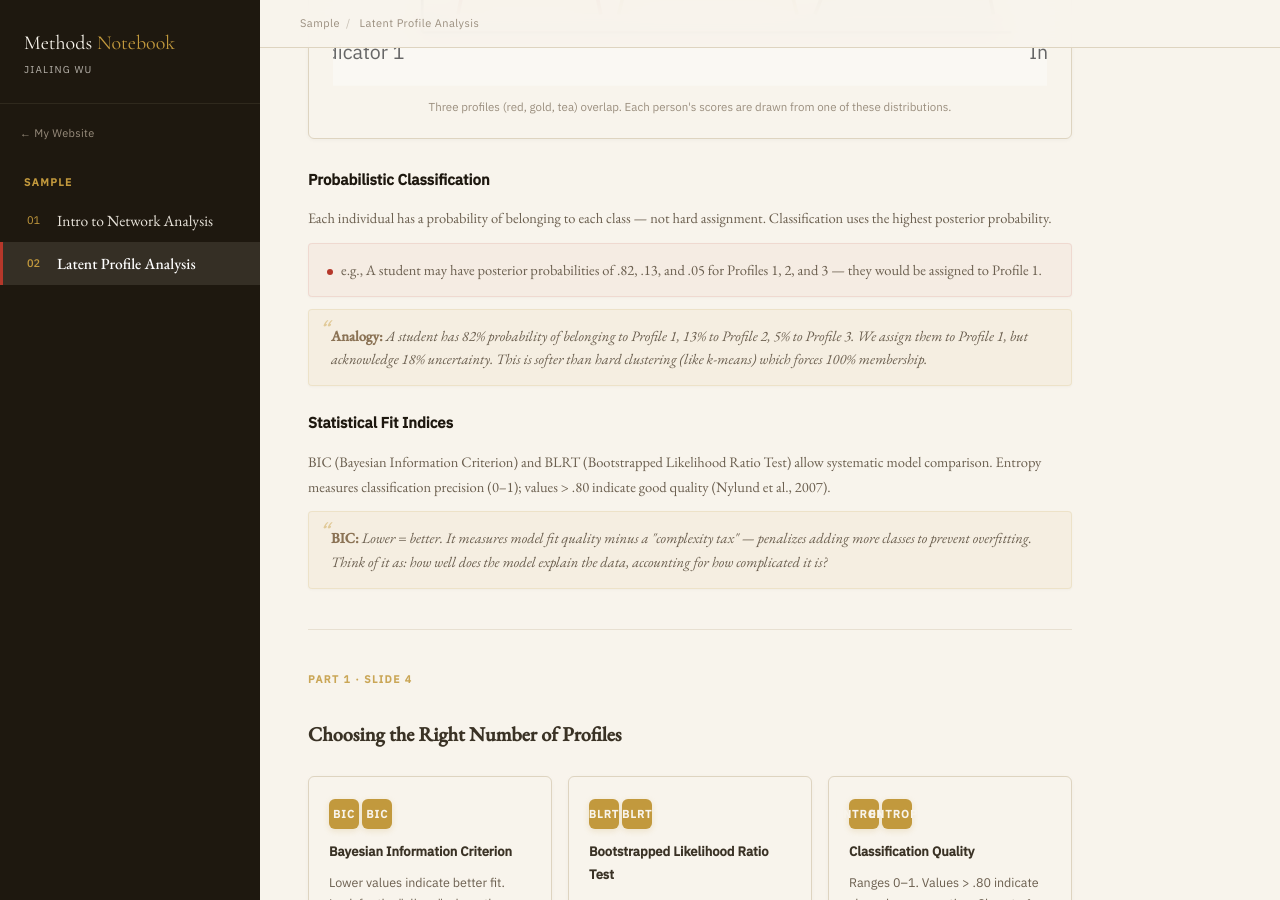
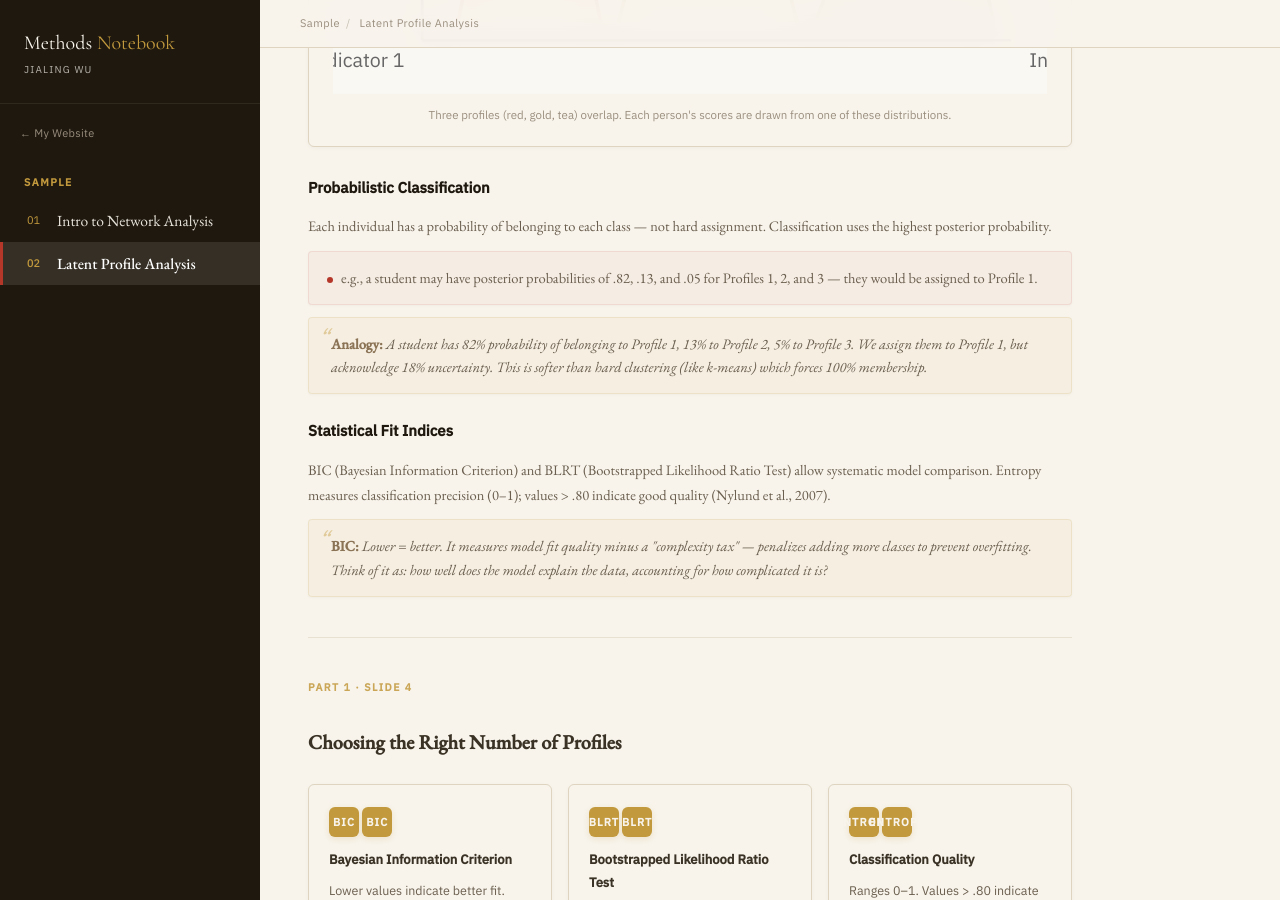
Before and after one commit to jialing-wu/jialing-wu.github.io, a Jekyll site: the page built from methods/lpa.html, in a window 1280 px wide and 900 px high, scrolled down 2320 px. Built offline with Jekyll 4.4.1, drawn with Linux system fonts in a browser that asks for light colours.

Commit message:
Fix LPA page: remove duplicate setLang, fix layout and HTML issues
- Remove duplicate setLang function (conflicts with layout scripts.html)
- Move compare-footer inside compare-grid (2 locations) for grid-column to work
- Fix "e.g., A student" → "e.g., a student"
- Remove stray </body></html> tags (Jekyll layout provides these)

Co-Authored-By: Claude Opus 4.6 <noreply@anthropic.com>

```diff
--- a/methods/lpa.html
+++ b/methods/lpa.html
@@ -575,9 +575,9 @@ body.presenting .pres-progress{
         <div class="example">"学生中存在哪些不同的动机组合模式？"</div>
       </div>
     </div>
+    <div class="compare-footer" data-lang="en">The mean can mask meaningful heterogeneity — person-centered methods reveal hidden diversity.</div>
+    <div class="compare-footer" data-lang="zh">均值会掩盖有意义的异质性——以个体为中心的方法能揭示隐藏的多样性。</div>
   </div>
-  <div class="compare-footer" data-lang="en">The mean can mask meaningful heterogeneity — person-centered methods reveal hidden diversity.</div>
-  <div class="compare-footer" data-lang="zh">均值会掩盖有意义的异质性——以个体为中心的方法能揭示隐藏的多样性。</div>
 </div>
 
 <hr class="section-divider pres-hide">
@@ -714,7 +714,7 @@ body.presenting .pres-progress{
     <h3 data-lang="zh">概率性分类</h3>
     <div class="method-desc" data-lang="en">Each individual has a probability of belonging to each class — not hard assignment. Classification uses the highest posterior probability.</div>
     <div class="method-desc" data-lang="zh">每个个体都有属于每个类别的概率——不是硬性分配。最终分类取后验概率最高的类别。</div>
-    <div class="method-example" data-lang="en">e.g., A student may have posterior probabilities of .82, .13, and .05 for Profiles 1, 2, and 3 — they would be assigned to Profile 1.</div>
+    <div class="method-example" data-lang="en">e.g., a student may have posterior probabilities of .82, .13, and .05 for Profiles 1, 2, and 3 — they would be assigned to Profile 1.</div>
     <div class="method-example" data-lang="zh">例如：某学生属于 Profile 1、2、3 的后验概率分别为 .82、.13、.05 → 分配到 Profile 1。</div>
     <div class="method-analogy" data-lang="en"><strong>Analogy:</strong> A student has 82% probability of belonging to Profile 1, 13% to Profile 2, 5% to Profile 3. We assign them to Profile 1, but acknowledge 18% uncertainty. This is softer than hard clustering (like k-means) which forces 100% membership.</div>
     <div class="method-analogy" data-lang="zh"><strong>类比：</strong>某学生属于 Profile 1 的概率 82%、Profile 2 的概率 13%、Profile 3 的概率 5%。我们把他归入 Profile 1，但承认有 18% 的不确定性。这比硬聚类（如 k-means 强制 100% 归属）更柔和。</div>
@@ -1031,10 +1031,9 @@ body.presenting .pres-progress{
         <p><strong>其他：</strong>多层次 LCA/LPA、因子混合模型、小样本的贝叶斯估计。</p>
       </div>
     </div>
+    <div class="compare-footer" data-lang="en">LPA is the cross-sectional foundation — LTA and GMM extend it to time.</div>
+    <div class="compare-footer" data-lang="zh">LPA 是横截面的基础——LTA 和 GMM 将其拓展到时间维度。</div>
   </div>
-
-  <div class="compare-footer" data-lang="en">LPA is the cross-sectional foundation — LTA and GMM extend it to time.</div>
-  <div class="compare-footer" data-lang="zh">LPA 是横截面的基础——LTA 和 GMM 将其拓展到时间维度。</div>
 </div>
 
 <hr class="section-divider pres-hide">
@@ -1090,22 +1089,6 @@ body.presenting .pres-progress{
 </div>
 
 <script>
-/* ══════════════════════════════════════════════════════
-   LANGUAGE TOGGLE
-   ══════════════════════════════════════════════════════ */
-function setLang(lang) {
-  document.body.className = lang;
-  document.getElementById('btn-en').style.fontWeight = (lang === 'en') ? '600' : '400';
-  document.getElementById('btn-zh').style.fontWeight = (lang === 'zh') ? '600' : '400';
-  document.getElementById('btn-en').style.color = (lang === 'en') ? 'var(--red)' : 'var(--ink-faded)';
-  document.getElementById('btn-zh').style.color = (lang === 'zh') ? 'var(--red)' : 'var(--ink-faded)';
-  localStorage.setItem('preferred-lang', lang);
-}
-window.addEventListener('load', function() {
-  const saved = localStorage.getItem('preferred-lang') || 'zh';
-  setLang(saved);
-});
-
 /* ══════════════════════════════════════════════════════
    PRESENTATION MODE ENGINE
    ══════════════════════════════════════════════════════ */
@@ -1184,5 +1167,3 @@ window.addEventListener('load', function() {
   main.appendChild(progress);
 });
 </script>
-</body>
-</html>
```
